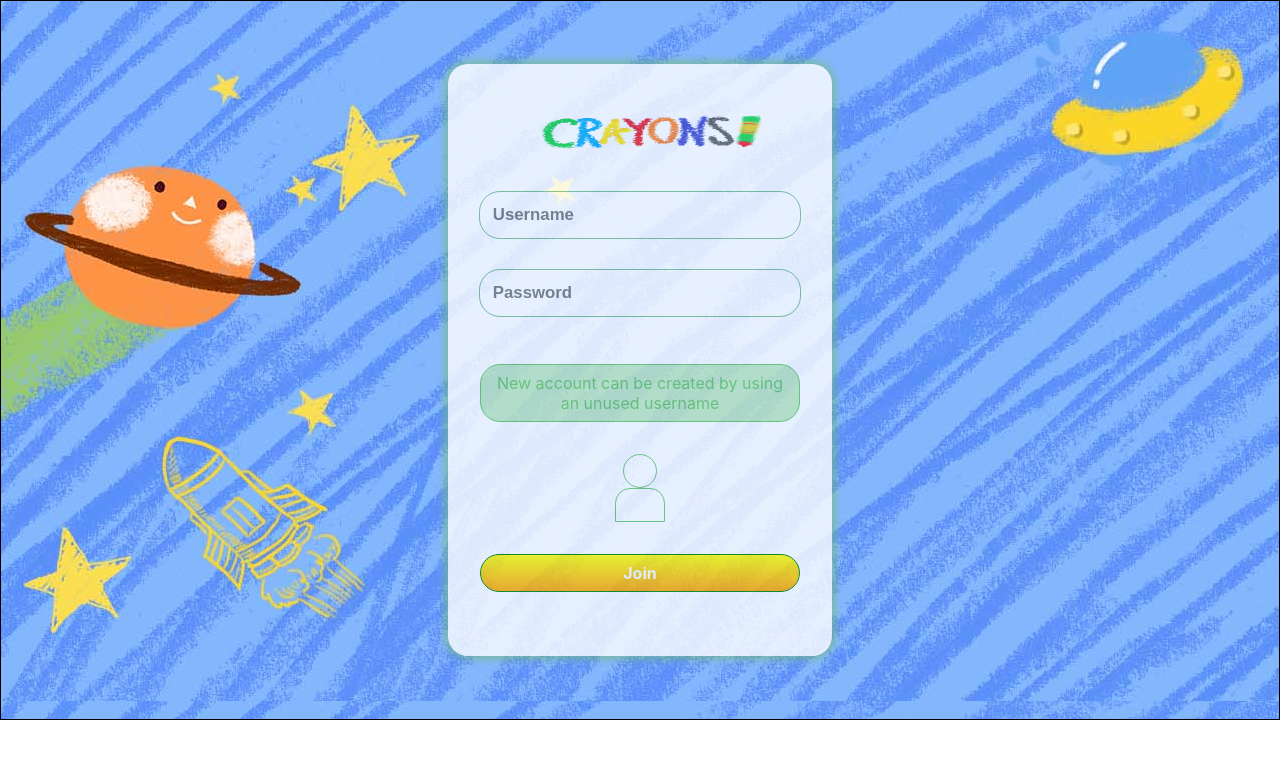
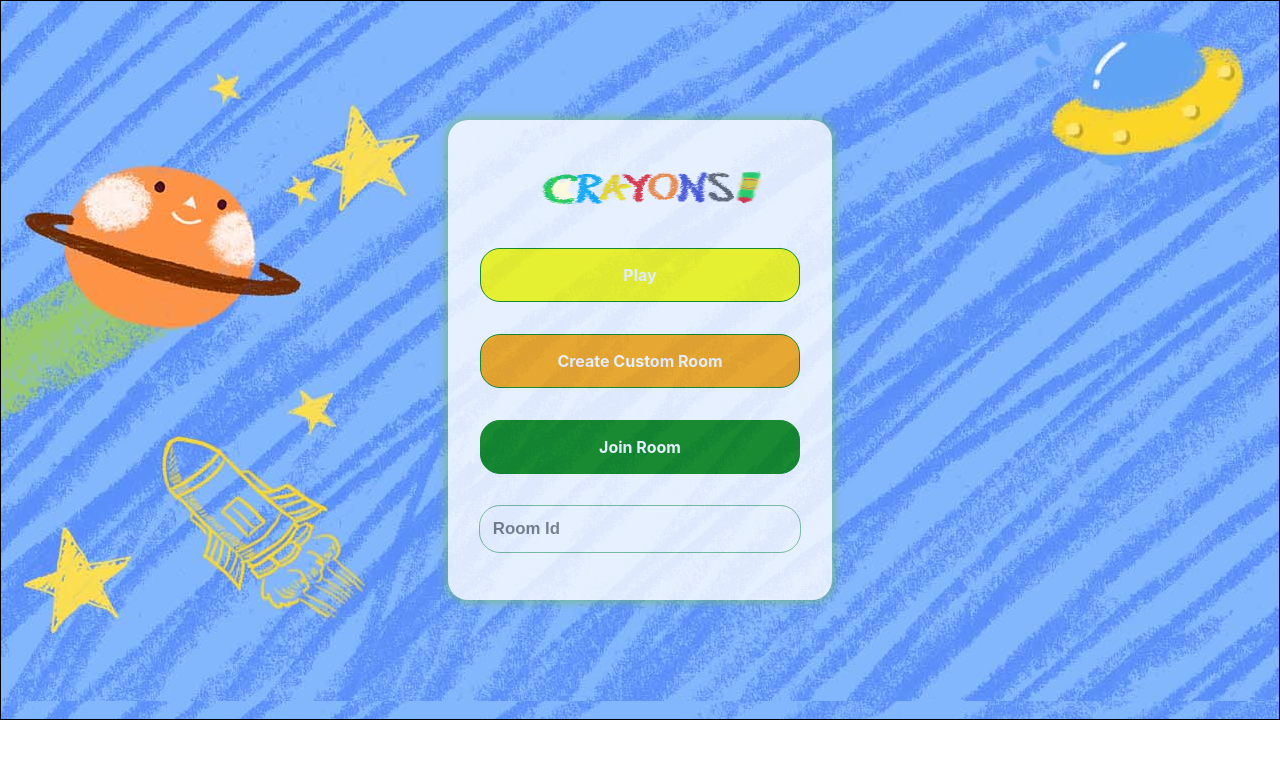
Before and after one commit to rajdeepsr2007/Crayons, a React (Create React App) app: page /menu in a window 1280 px wide. Shown: the top 758 px of the page. Built offline with nearby package versions, Linux system fonts and the light colour scheme.

Commit message:
Add Menu

```diff
--- a/src/App.js
+++ b/src/App.js
@@ -2,6 +2,7 @@ import React from "react";
 import Auth from "./containers/Auth/auth";
 import Layout from "./hoc/Layout/layout";
 import {BrowserRouter, Switch , Route , Redirect} from 'react-router-dom';
+import Menu from "./containers/Menu/menu";
 
 function App() {
   return (
@@ -9,7 +10,7 @@ function App() {
         <Layout>
           <Switch>
             <Route path='/auth' component={Auth} />
-            <Route path='/menu' component={Auth} />
+            <Route path='/menu' component={Menu} />
             <Redirect to='/auth' />
           </Switch>
         </Layout>
--- a/src/components/Inputs/Button/button.js
+++ b/src/components/Inputs/Button/button.js
@@ -2,10 +2,13 @@ import React from 'react';
 import classes from './button.module.css';
 
 const Button = (props) => {
+    const {style} = props;
     const button = (
         <div
         className={classes.button}
-        onClick={() => props.onClick()} >
+        onClick={() => props.onClick()}
+        style={style}
+        >
             {props.children}
         </div>
     )
--- a/src/components/Inputs/custom-inputs.js
+++ b/src/components/Inputs/custom-inputs.js
@@ -7,9 +7,8 @@ const CustomInputs = (props) => {
     const inputs = [];
     for( const control in props.controls ){
         inputs.push(
-            <Fragment>
+            <Fragment key={control} >
                 <input
-                key={control}
                 type={props.controls[control].type}
                 value={props.controls[control].value}
                 placeholder={props.controls[control].placeholder}
--- /dev/null
+++ b/src/containers/Menu/controlsReducer.js
@@ -0,0 +1,32 @@
+const controlsReducer = (state , action) => {
+    let controls;
+    switch( action.type ){
+        case 'Switch':
+            controls = {
+                ...state ,
+                join : {
+                    ...state['join']
+                }
+            }
+            controls['play'] = !controls['play'];
+            return controls;
+
+        case 'Change':
+            controls = {
+                ...state,
+                controls : {
+                    join : {
+                        ...state.controls['join']
+                    }
+                }
+            }
+            controls.controls['join'].value =
+            action.event.target.value
+            return controls;
+
+        default :
+            return state;
+    }
+}
+
+export default controlsReducer;
--- /dev/null
+++ b/src/containers/Menu/initialState.js
@@ -0,0 +1,12 @@
+const initialState = {
+    controls : {
+        join : {
+            value : '',
+            type : 'text',
+            placeholder : 'Room Id'
+        }
+    },
+    play : false ,
+}
+
+export default initialState;
--- /dev/null
+++ b/src/containers/Menu/menu.js
@@ -0,0 +1,72 @@
+import React, { Fragment, useReducer } from 'react';
+import Logo from '../../components/Logo/logo';
+import Card from '../../components/UI/Card/card';
+import Button from '../../components/Inputs/Button/button';
+import controlsReducer from './controlsReducer';
+import initialState from './initialState';
+import CustomInputs from '../../components/Inputs/custom-inputs';
+
+const Menu = (props) => {
+
+    const [controls , dispatchContols] = useReducer(
+        controlsReducer ,
+        initialState
+    )
+
+    const onChange = (control , event) => {
+        dispatchContols({
+            type : 'Change',
+            event
+         })
+    }
+
+    const buttonStyle = {
+        padding : '1rem',
+        margin : '1rem 0'
+    }
+
+    const playButton = (
+        <Button style={{
+            ...buttonStyle,
+            background : 'yellow',
+        }}>
+            Play
+        </Button>
+    )
+    const createRoomButton = (
+        <Button style={{
+            ...buttonStyle,
+            background : 'orange'
+        }}>
+            Create Custom Room
+        </Button>
+    )
+    console.log(controls);
+    const joinRoomButton = (
+        <Fragment>
+            <Button style={{
+            ...buttonStyle,
+            background : 'green'
+            }}>
+                Join Room
+            </Button>
+            <CustomInputs
+            controls={{ ...controls.controls }}
+            onChange={onChange}
+            />
+        </Fragment>
+    )
+    const menu = (
+        <Card style={{ width : '20rem' }} >
+            <Logo />
+            {playButton}
+            {createRoomButton}
+            {joinRoomButton}
+        </Card>
+    )
+    return(
+        menu
+    )
+}
+
+export default Menu;
```
